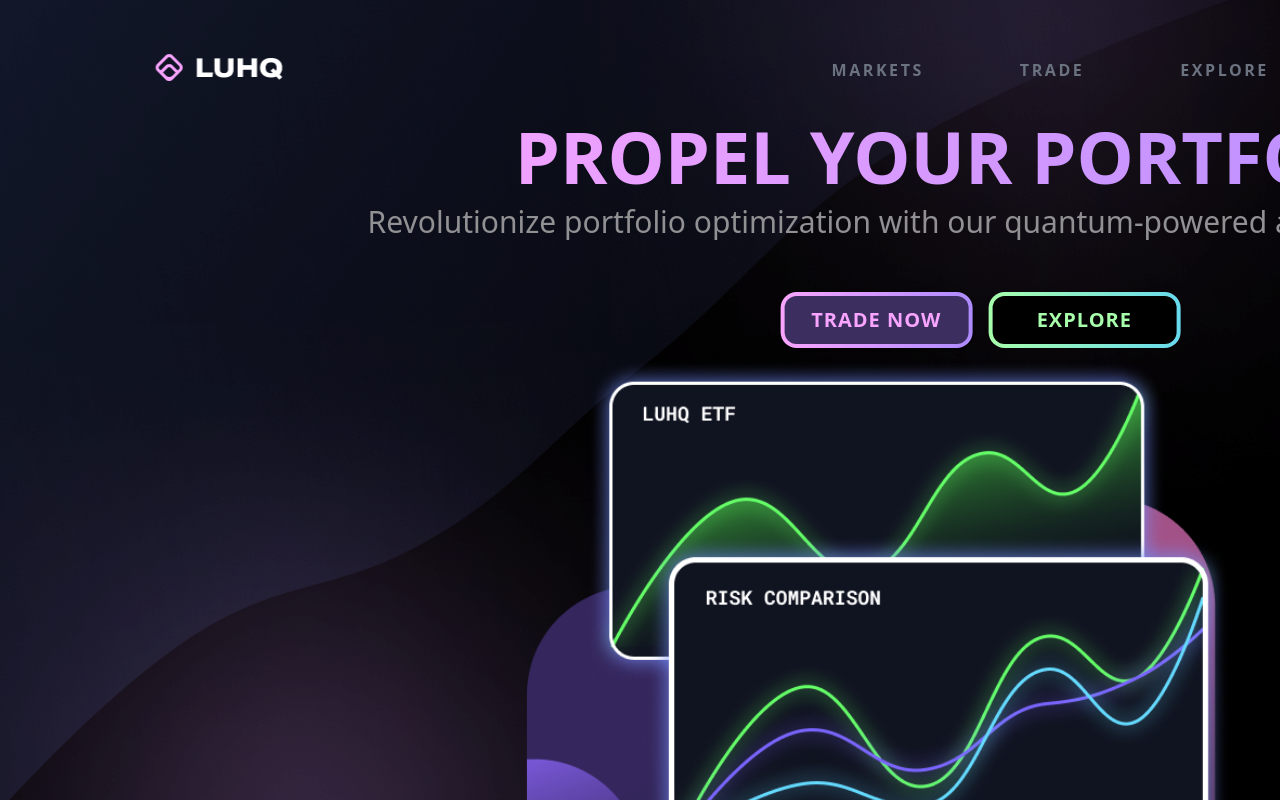
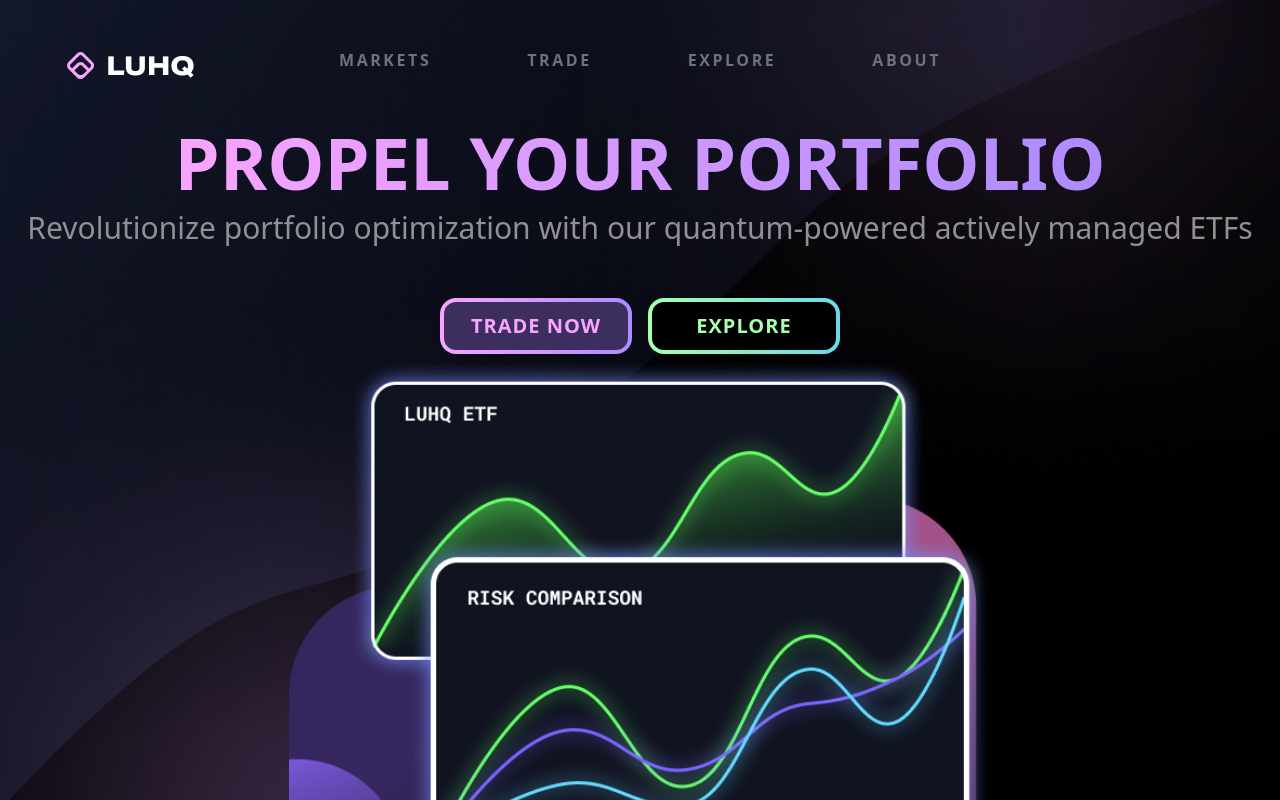
Before and after one commit to miguelventura-fullstack/LUHQ, a Next.js app in the folder qcinvestor/: page / in a window 1280 px wide. Built offline with nearby package versions, Linux system fonts and the light colour scheme; a web font is replaced by a local one.

Commit message:
Finished Landing Page
balls

```diff
--- a/qcinvestor/src/pages/index.tsx
+++ b/qcinvestor/src/pages/index.tsx
@@ -91,11 +91,20 @@
   function handleBudgetSet(e:any){
     setBudget(e)
   }
-  return (
-    <div className="w-screen h-screen overflow-hidden bg-white relative">
+  function landingPage(){
+    return(
+      <div className="flex  justify-center w-screen h-screen overflow-hidden bg-white relative">
         <Image src={bkg} alt="pp" className=" absolute w-screen h-screen object-cover z-0 brightness-150" />
-
-      <div className='absolute origin-center translate-y-[120px] translate-x-[30%] font-sfpro flex-col space-y-3  z-1 items-center'> {/*Regular Text*/}
+        <div className='absolute flex-col w-full z-1 justify-center mt-10'>
+          <div className='flex font-sfpro w-full justify-center space-x-24 font-extrabold translate-y-2 text-gray-500'>
+            <button className='tracking-[.16em] text-md '>MARKETS</button>
+            <button className='tracking-[.16em] text-md '>TRADE</button>
+            <button className='tracking-[.16em] text-md '>EXPLORE</button>
+            <button className='tracking-[.16em] text-md '>ABOUT</button>
+          </div>
+        </div>
+        <div className='absolute flex origin-center translate-y-[80px] w-full font-sfpro flex-col space-y-3  z-1 items-center'> {/*Regular Text*/}
+          <Image src={luhq} alt = "pp" className='-translate-y-8 -translate-x-[510px] left-0 top-0' />
           <p className="text-7xl font-bold text-transparent bg-clip-text bg-gradient-to-r from-pinkish to-purplish font-agxb text-center  ">PROPEL YOUR PORTFOLIO</p>
           <p className='text-3xl font-light text-[#919093] text-center pb-10'>Revolutionize portfolio optimization with our quantum-powered actively managed ETFs</p>
           <div className='flex space-x-4 justify-center'>
@@ -111,22 +120,18 @@
             </div>
           </div>
         </div>
-      <div className='absolute translate-y-[50px] translate-x-[12%] flex w-full z-1'>
-        <div className='relative h-full w-full'>
-          <Image src={luhq} alt = "pp" className='absolute left-0 top-0 w-[130px] y-[34px]' />
+
+        <Image src={figure} alt="pp" className="h-[800px] w-auto translate-y-[45%] z-1 m-0" />
       </div>
-        <div className='flex font-sfpro w-3/4 justify-center space-x-24 font-extrabold translate-y-2 text-gray-500'>
-          <button className='tracking-[.16em] text-md '>MARKETS</button>
-          <button className='tracking-[.16em] text-md '>TRADE</button>
-          <button className='tracking-[.16em] text-md '>EXPLORE</button>
-          <button className='tracking-[.16em] text-md '>ABOUT</button>
-        </div>
-      </div>
-      <Image src={figure} alt="pp" className=" h-[800px] w-auto translate-x-[75%] translate-y-[45%] z-1 m-0" />
+    )
+  }
+  return (
+
 
 
 
      <>
+     {landingPage()}
      {/*
         <Image src={bkg} alt="pp" className="absolute w-screen h-screen object-cover x-0 y-0 z-0" />
         <div className='absolute p-24 bg-scroll flex flex-col justify-center z-10'>
@@ -171,6 +176,5 @@
         </div>
         */}
       </>
-    </div>
   )
 }
```
Lines whose indentation alone changed are shown as unchanged.
